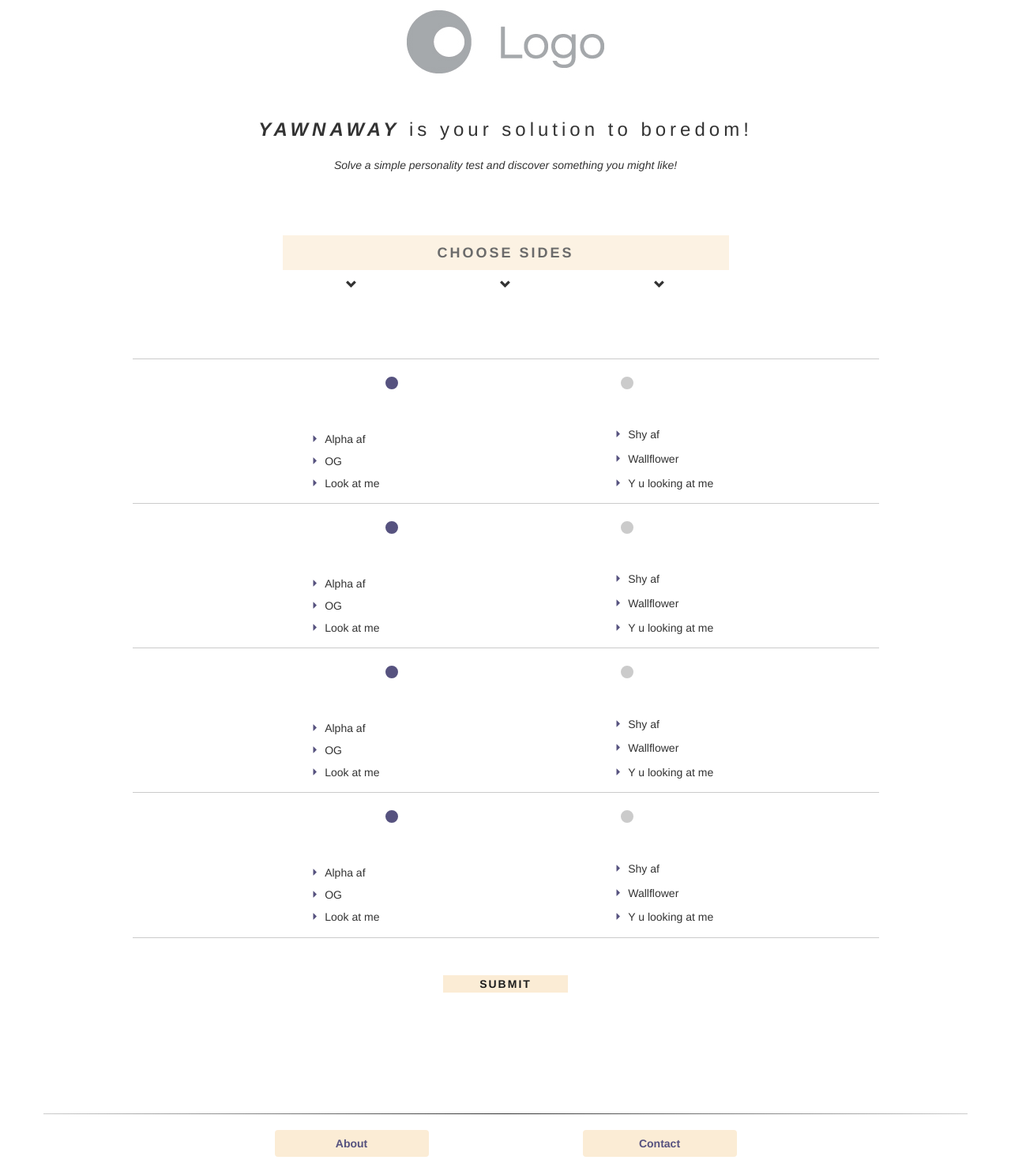
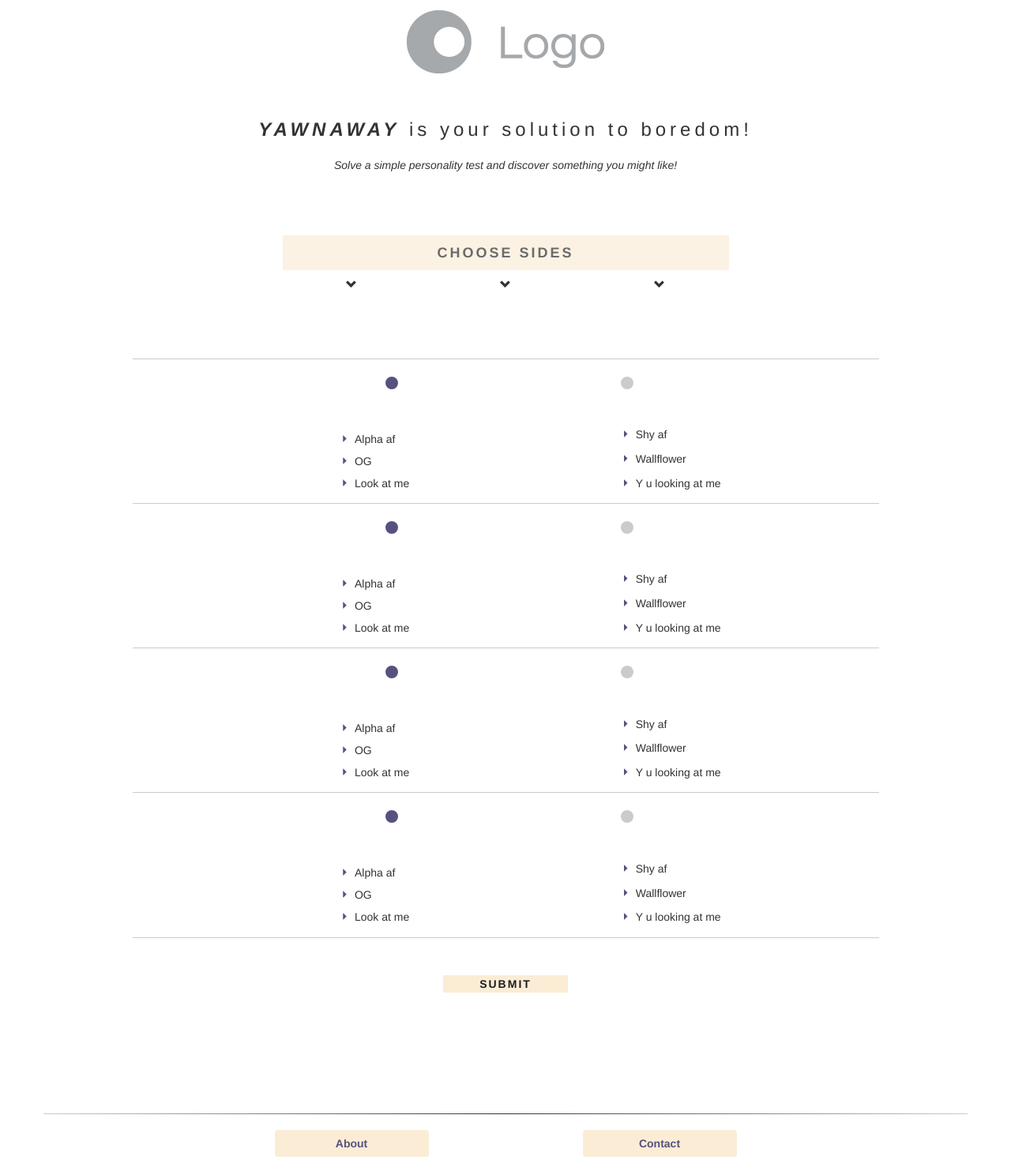
Before and after one commit to JurajMarkesic2/ReccSite, a Django app: page / in a window 1280 px wide, after a click on "TAKE THE TEST". Shown: the whole page at 79% size. Run offline with Django 3.2, Linux system fonts and the light colour scheme; some libraries are stand-ins or nearby versions.

Commit message:
minor comp fixes

```diff
--- a/mysite/general/static/general/css/custom.css
+++ b/mysite/general/static/general/css/custom.css
@@ -135,12 +135,12 @@ input[type='radio']:checked:after {
 
 .leftDesc {
 	position: relative;
-	left: -4%;
+	left: 0%;
 }
 
 .rightDesc {
 	position: relative;
-	left: 10%;
+	left: 11%;
 }
 
 @media (min-width: 768px) and (max-width: 991px) {
@@ -287,7 +287,9 @@ body {
          }
      }
 
-
+html,body {
+    height:100.1%;
+}
 
 /***********************
   about
```
